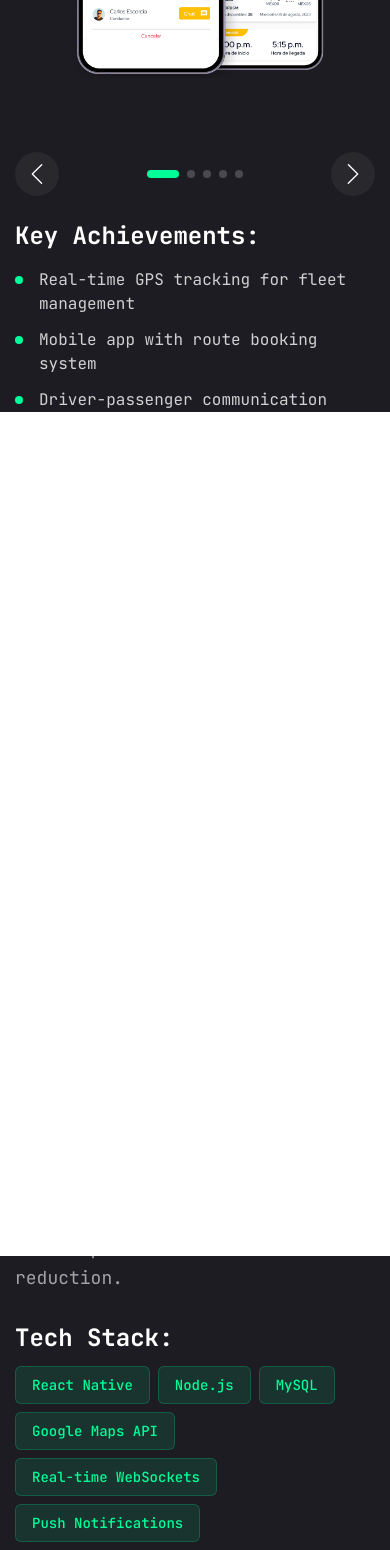
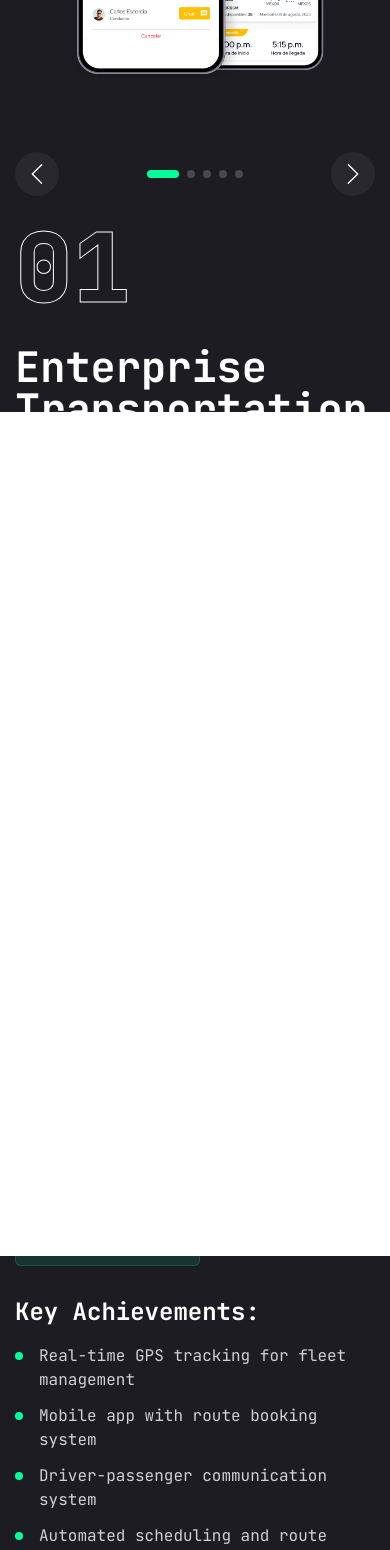
Before and after one commit to CarlosPolo019/portafolio, a Next.js app: page /work in a window 390 px wide. Shown: the part 432-1982 px from the top of the page. Built offline with nearby package versions, Linux system fonts and the light colour scheme.

Commit message:
feat: add mobile display for key achievements section in Work component

```diff
--- a/app/work/page.jsx
+++ b/app/work/page.jsx
@@ -201,6 +201,19 @@ const Work = () => {
                 </div>
               </div>
 
+              {/* Key Achievements - Mostrar en mobile después del tech stack */}
+              <div className="space-y-4 xl:hidden">
+                <h4 className="text-2xl font-bold text-white">Key Achievements:</h4>
+                <ul className="space-y-3">
+                  {project.achievements.map((achievement, index) => (
+                    <li key={index} className="text-white/80 text-base flex items-start">
+                      <span className="w-2 h-2 bg-accent rounded-full mr-4 mt-2 flex-shrink-0"></span>
+                      <span>{achievement}</span>
+                    </li>
+                  ))}
+                </ul>
+              </div>
+
               <div className="border border-white/20"></div>
               <div className="flex items-center gap-4">
                 {project.live && (
@@ -315,8 +328,8 @@ const Work = () => {
               </div>
             </div>
 
-            {/* Key Achievements - Below Image */}
-            <div className="space-y-4">
+            {/* Key Achievements - Solo visible en desktop */}
+            <div className="space-y-4 hidden xl:block">
               <h4 className="text-2xl font-bold text-white">Key Achievements:</h4>
               <ul className="space-y-3">
                 {project.achievements.map((achievement, index) => (
```
